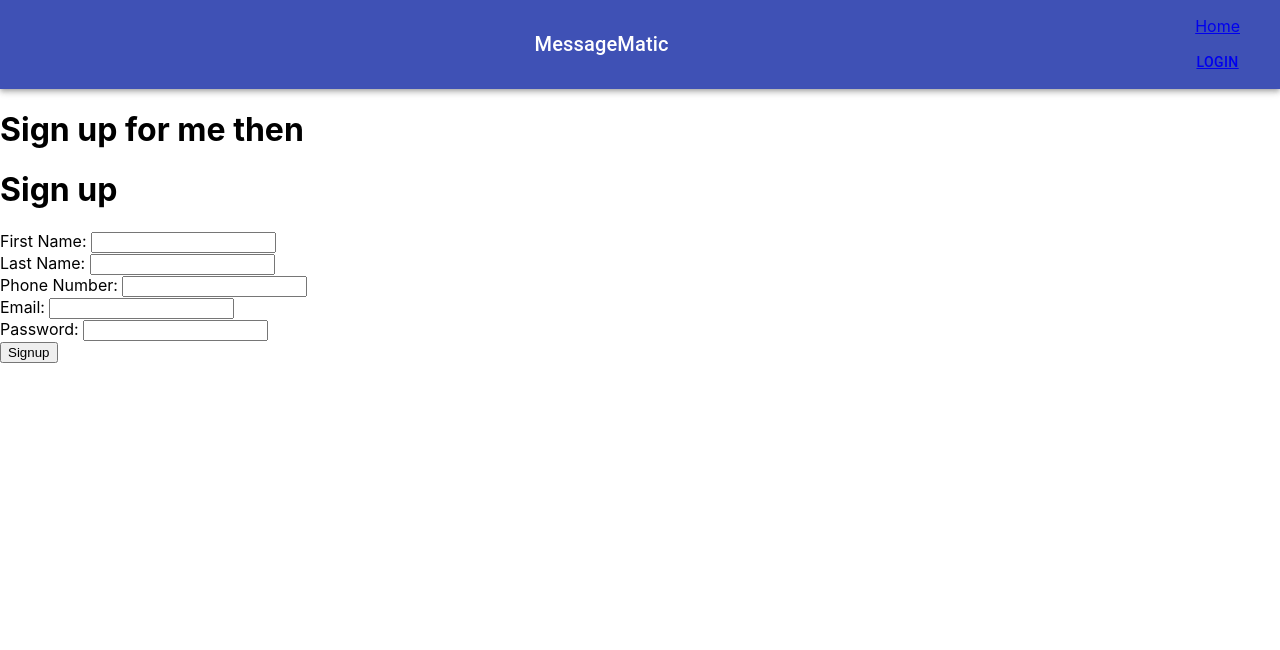
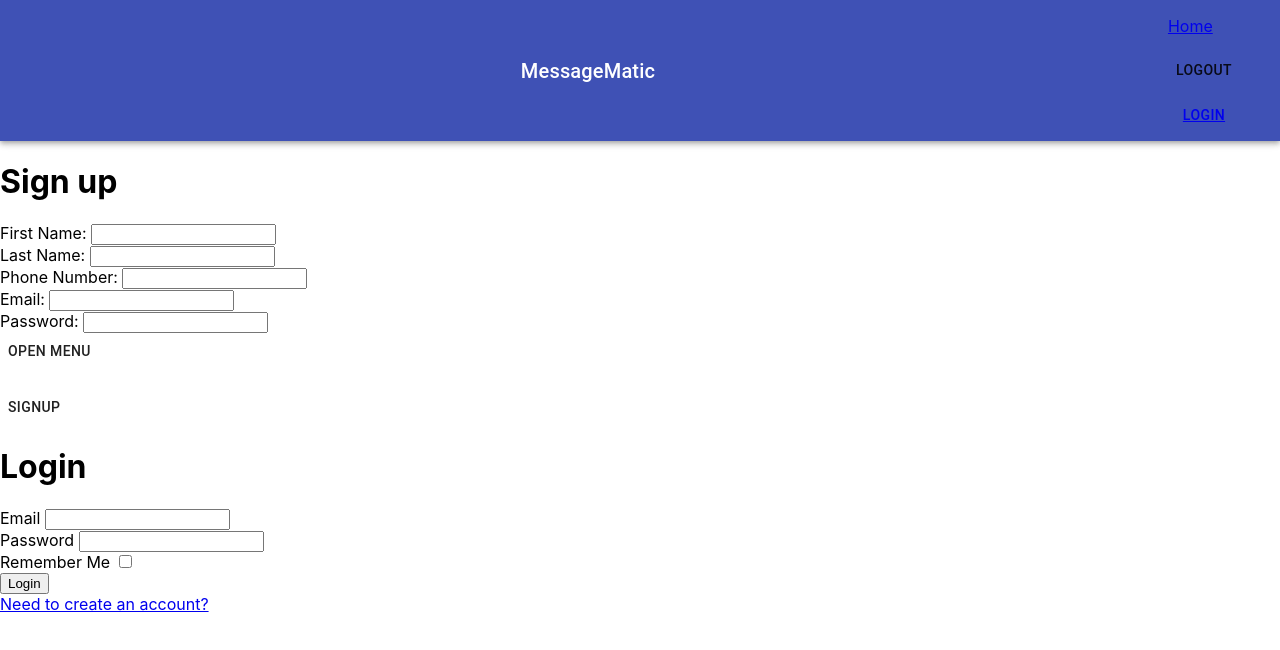
Before and after one commit to NathanGDev/Red-Badge-MessageApp-client, a React (Create React App) app: page /signup in a window 1280 px wide. Shown: the top 650 px of the page. Built offline with nearby package versions, Linux system fonts and the light colour scheme; the HTML template or start-up script is replaced by a standard one.

Commit message:
progress commit

```diff
--- a/package.json
+++ b/package.json
@@ -15,6 +15,7 @@
     "@types/react-router-dom": "^5.1.5",
     "@types/reactstrap": "^8.4.2",
     "js-to-ts-converter": "^0.16.3",
+    "prop-types": "^15.7.2",
     "react": "^16.13.1",
     "react-dom": "^16.13.1",
     "react-router-dom": "^5.2.0",
--- a/src/App.tsx
+++ b/src/App.tsx
@@ -8,17 +8,24 @@ import {
 import "./App.css";
 import Login from "./components/Login";
 import Signup from "./components/Signup";
+import Home from "./components/Home";
 import Auth from "./components/Auth";
 import Navigations from "./components/Navigations";
 
 enum UserRoles {
   admin = "admin",
   user = "user",
+  assistant = "assistant",
 }
 const userRoles = {
   admins: [String(UserRoles.admin)],
   users: [String(UserRoles.user)],
-  all: [String(UserRoles.admin), String(UserRoles.user)],
+  assistant: [String(UserRoles.assistant)],
+  all: [
+    String(UserRoles.admin),
+    String(UserRoles.user),
+    String(UserRoles.assistant),
+  ],
 };
 const App: React.FunctionComponent = () => {
   const [sessionToken, setSessionToken] = React.useState<any>("");
@@ -34,20 +41,35 @@ const App: React.FunctionComponent = () => {
     setSessionToken(newToken);
     console.log("updateToken -> newToken", newToken);
   };
+  const clearToken = (sessionToken: any) => {
+    localStorage.clear();
+    setSessionToken("");
+  };
 
+  const protectedViews = () => {
+    return sessionToken === localStorage.getItem("token") ? (
+      <Home token={sessionToken} clearToken={clearToken} />
+    ) : (
+      <Login updateToken={updateToken} />
+    );
+  };
   return (
     <Router>
       <div className="App">
-        <Navigations updateToken={updateToken} />
+        <Navigations updateToken={updateToken} clearToken={clearToken} />
       </div>
       <Switch>
-        <Route exact path="/signup">
-          <Auth updateToken={updateToken} />
-        </Route>
-        <Route exact path="/login">
+        <Route exact path="/signin">
           <Login updateToken={updateToken} />
         </Route>
+        <Route path="/signup">
+          <Signup updateToken={updateToken} />
+        </Route>
+        {/* <Route exact path="/home">
+          <Home />
+        </Route> */}
       </Switch>
+      {protectedViews()}
     </Router>
   );
 };
--- a/src/components/Auth.tsx
+++ b/src/components/Auth.tsx
@@ -19,12 +19,7 @@ const Auth = (props: any) => {
     );
   }
 
-  return (
-    <div>
-      <h1>Sign up for me then</h1>
-      {toggler()}
-    </div>
-  );
+  return <div>{toggler()}</div>;
 };
 
 export default Auth;
--- /dev/null
+++ b/src/components/Home.css
@@ -0,0 +1,11 @@
+.chatBox {
+  border: 1px solid #ccc;
+  border-radius: 3px;
+  height: 400px;
+  width: 600px;
+  margin: 0.5em;
+  font-size: 13px;
+  display: flex;
+  flex-direction: column;
+  text-align: center;
+}
--- /dev/null
+++ b/src/components/Home.tsx
@@ -0,0 +1,16 @@
+import React from "react";
+import MessageList from "./messages/MessageList";
+import "./Home.css";
+
+const Home = (props: any) => {
+  return (
+    <div className="chatBox-main">
+      <h1 className="home-h1">Home page</h1>
+      <div className="chatBox">
+        <MessageList />
+      </div>
+    </div>
+  );
+};
+
+export default Home;
--- a/src/components/Login.tsx
+++ b/src/components/Login.tsx
@@ -72,7 +72,6 @@ const Login = (props: any) => {
           Login
         </button>
       </form>
-      <div onClick={needAccount}>need an account?</div>
       <a href="/signup">Need to create an account?</a>
     </div>
   );
--- a/src/components/Navigations.tsx
+++ b/src/components/Navigations.tsx
@@ -1,20 +1,12 @@
 import React from "react";
 import { createStyles, makeStyles, Theme } from "@material-ui/core/styles";
-import {
-  BrowserRouter as Router,
-  Switch,
-  Route,
-  Redirect,
-  Link,
-} from "react-router-dom";
+import { BrowserRouter as Router, Link } from "react-router-dom";
 import AppBar from "@material-ui/core/AppBar";
 import Toolbar from "@material-ui/core/Toolbar";
 import ListItem from "@material-ui/core/ListItem";
 import Button from "@material-ui/core/Button";
 import Typography from "@material-ui/core/Typography";
 import List from "@material-ui/core/List";
-import Auth from "./Auth";
-import Login from "./Login";
 
 const useStyles = makeStyles((theme: Theme) =>
   createStyles({
@@ -27,7 +19,6 @@ const useStyles = makeStyles((theme: Theme) =>
     title: {
       flexGrow: 1,
     },
-    loginButton: {},
   })
 );
 
@@ -45,8 +36,11 @@ export default function ButtonAppBar(props: any) {
             <ListItem button>
               <Link to="/home">Home</Link>
             </ListItem>
+            <ListItem onClick={props.clearToken}>
+              <Button>Logout</Button>
+            </ListItem>
             <Button color="inherit">
-              <Link to="/login">Login</Link>
+              <Link to="/signin">Login</Link>
             </Button>
           </List>
         </Toolbar>
--- a/src/components/Signup.tsx
+++ b/src/components/Signup.tsx
@@ -1,5 +1,6 @@
 import React, { useState } from "react";
-import { Form, FormGroup, Label, Input, Button } from "reactstrap";
+import { Form, FormGroup, Label, Input } from "reactstrap";
+import { MenuItem, Button, Menu } from "@material-ui/core";
 // import APIURL from "../helpers/environment";
 
 const Signup = (props: any) => {
@@ -8,6 +9,8 @@ const Signup = (props: any) => {
   const [firstName, setFirstName] = useState("");
   const [lastName, setLastName] = useState("");
   const [mobileNum, setMobileNum] = useState("");
+  const [userTypeSalesman, setUserTypeSalesman] = useState<boolean>(false);
+  const [anchorEl, setAnchorEl] = React.useState<null | HTMLElement>(null); //  MenuDropdown Toggle
 
   let handleSubmit = (event: any) => {
     event.preventDefault();
@@ -20,6 +23,7 @@ const Signup = (props: any) => {
           firstName: firstName,
           lastName: lastName,
           mobileNum: mobileNum,
+          userType: userTypeSalesman,
         },
       }),
       headers: new Headers({
@@ -30,6 +34,17 @@ const Signup = (props: any) => {
       .then((data) => {
         props.updateToken(data.sessionToken);
       });
+  };
+
+  const handleClick = (event: React.MouseEvent<HTMLButtonElement>) => {
+    setAnchorEl(event.currentTarget);
+  };
+
+  const handleClose = (event: any) => {
+    setAnchorEl(null);
+    setUserTypeSalesman(true);
+    let { userTypeSalesman } = event?.currentTarget.dataset;
+    console.log(userTypeSalesman);
   };
 
   return (
@@ -87,10 +102,34 @@ const Signup = (props: any) => {
             required={true}
           />
         </FormGroup>
-
-        <Button className="authButton" type="submit">
-          Signup
-        </Button>
+        <FormGroup>
+          <Button
+            aria-controls="simple-menu"
+            aria-haspopup="true"
+            onClick={handleClick}
+          >
+            Open Menu
+          </Button>
+          <Menu
+            id="simple-menu"
+            anchorEl={anchorEl}
+            keepMounted
+            open={Boolean(anchorEl)}
+            onClose={handleClose}
+          >
+            <MenuItem data-my-value={userTypeSalesman} onClick={handleClose}>
+              <div>Salesman</div>
+            </MenuItem>
+            <MenuItem onClick={handleClose} disabled>
+              Assistant
+            </MenuItem>
+            <MenuItem onClick={handleClose} disabled>
+              System Admin
+            </MenuItem>
+          </Menu>
+        </FormGroup>
+        <br />
+        <Button onClick={handleSubmit}>Signup</Button>
       </Form>
     </div>
   );
--- /dev/null
+++ b/src/components/messages/MessageList.css
@@ -0,0 +1,4 @@
+.MessageList {
+  overflow-y: auto;
+  padding: 4px;
+}
--- /dev/null
+++ b/src/components/messages/MessageList.tsx
@@ -0,0 +1,40 @@
+import React, { Component } from "react";
+import PropTypes from "prop-types";
+import "./MessageList.css";
+
+type MessageProps = {
+  messages: string;
+  defaultProps: any;
+};
+
+class MessageList extends Component<MessageProps> {
+  static propTypes = {
+    messages: PropTypes.arrayOf(PropTypes.object),
+  };
+  static defaultProps = {
+    messages: [],
+  };
+  render() {
+    return (
+      <div className="MessageList">
+        {this.props.messages.map((message: any, i: any) => (
+          <div>
+            {message.author && (
+              <span className="author">{message.author}:</span>
+            )}
+            {message.body}
+          </div>
+        ))}
+        <div>Connecting...</div>
+        <div>
+          <span className="author">You:</span> Hello!
+        </div>
+        <div>
+          <span className="author">Them:</span> Hey there!
+        </div>
+      </div>
+    );
+  }
+}
+
+export default MessageList;
```
